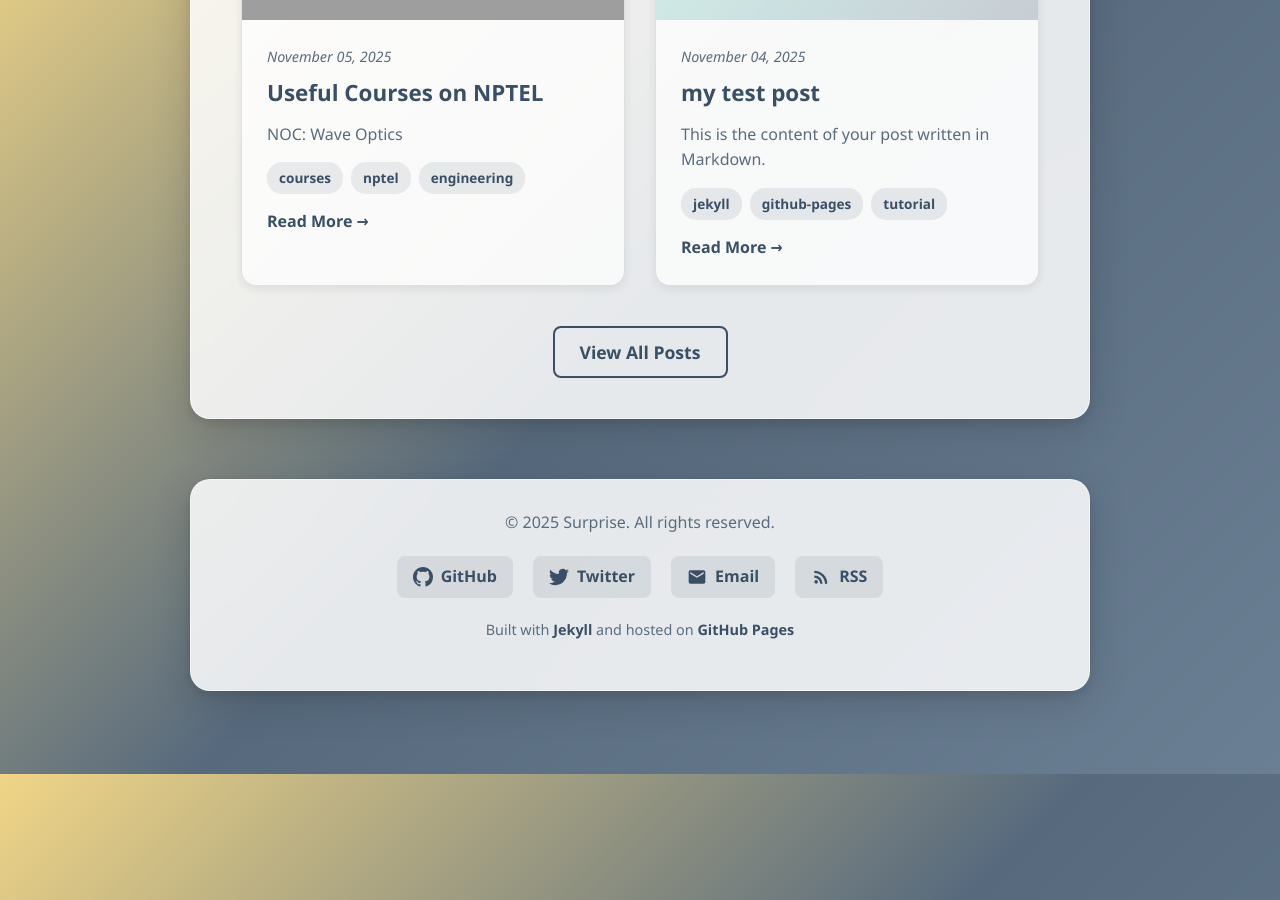
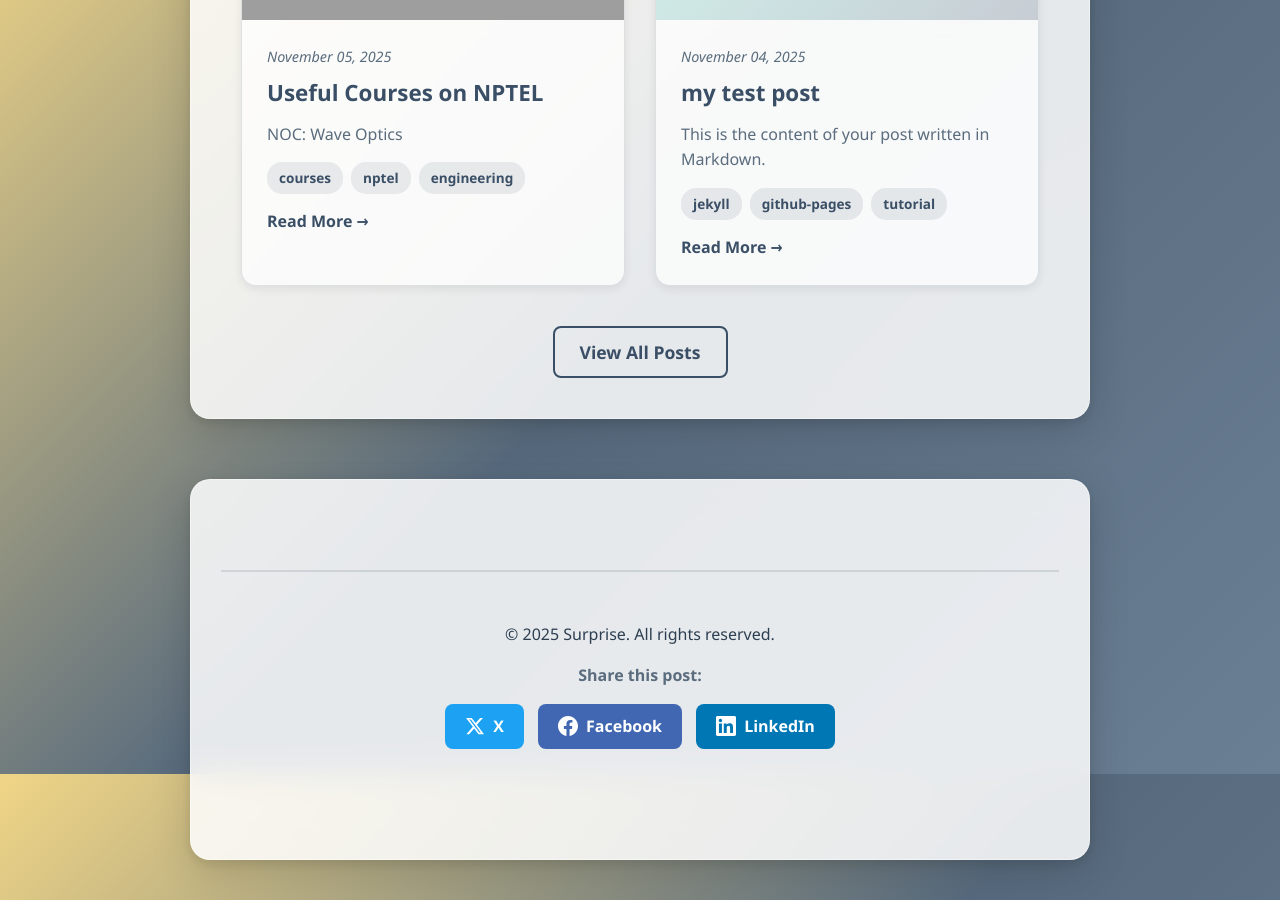
Before and after one commit to pk-628996/pk-628996.github.io, a Jekyll site: the page built from index.md, in a window 1280 px wide and 900 px high, scrolled down 1026 px. Built offline with Jekyll 4.4.1, drawn with Linux system fonts in a browser that asks for light colours; grey boxes are pictures that could not be loaded.

Commit message:
Update footer.html

```diff
--- a/_includes/footer.html
+++ b/_includes/footer.html
@@ -1,48 +1,50 @@
-<footer>
-<div class="footer-content">
+<!-- Post Footer - Share Buttons Section -->
+  <footer class="post-footer">
   <p class="copyright">
+    <div class="share-buttons">
     © {{ 'now' | date: "%Y" }} {{ site.title }}. All rights reserved.
   </p>
+    <div class="share-buttons">
+      <p>Share this post:</p>
+      <a href="https://x.com/intent/tweet?text={{ page.title | url_encode }}&url={{ site.url }}{{ site.baseurl }}{{ page.url }}"
+         target="_blank" rel="noopener" class="share-btn twitter" aria-label="Share on X">
+        <svg width="20" height="20" viewBox="0 0 24 24" fill="currentColor">
+          <path d="M18.244 2.25h3.308l-7.227 8.26 8.502 11.24H16.17l-5.214-6.817L4.99 21.75H1.68l7.73-8.835L1.254 2.25H8.08l4.713 6.231zm-1.161 17.52h1.833L7.084 4.126H5.117z"/>
+        </svg>
+        X
+      </a>
 
-  <div class="social-links">
-    {% if site.github_username %}
-    <a href="https://github.com/{{ site.github_username }}" target="_blank" rel="noopener noreferrer" aria-label="GitHub">
-      <svg width="20" height="20" viewBox="0 0 24 24" fill="currentColor">
-        <path d="M12 0C5.37 0 0 5.37 0 12c0 5.31 3.435 9.795 8.205 11.385.6.105.825-.255.825-.57 0-.285-.015-1.23-.015-2.235-3.015.555-3.795-.735-4.035-1.41-.135-.345-.72-1.41-1.23-1.695-.42-.225-1.02-.78-.015-.795.945-.015 1.62.87 1.845 1.23 1.08 1.815 2.805 1.305 3.495.99.105-.78.42-1.305.765-1.605-2.67-.3-5.46-1.335-5.46-5.925 0-1.305.465-2.385 1.23-3.225-.12-.3-.54-1.53.12-3.18 0 0 1.005-.315 3.3 1.23.96-.27 1.98-.405 3-.405s2.04.135 3 .405c2.295-1.56 3.3-1.23 3.3-1.23.66 1.65.24 2.88.12 3.18.765.84 1.23 1.905 1.23 3.225 0 4.605-2.805 5.625-5.475 5.925.435.375.81 1.095.81 2.22 0 1.605-.015 2.895-.015 3.3 0 .315.225.69.825.57A12.02 12.02 0 0024 12c0-6.63-5.37-12-12-12z"/>
-      </svg>
-      GitHub
-    </a>
-    {% endif %}
+      <a href="https://www.facebook.com/sharer/sharer.php?u={{ site.url }}{{ site.baseurl }}{{ page.url }}"
+         target="_blank" rel="noopener" class="share-btn facebook" aria-label="Share on Facebook">
+        <svg width="20" height="20" viewBox="0 0 24 24" fill="currentColor">
+          <path d="M24 12.073c0-6.627-5.373-12-12-12s-12 5.373-12 12c0 5.99 4.388 10.954 10.125 11.854v-8.385H7.078v-3.47h3.047V9.43c0-3.007 1.792-4.669 4.533-4.669 1.312 0 2.686.235 2.686.235v2.953H15.83c-1.491 0-1.956.925-1.956 1.874v2.25h3.328l-.532 3.47h-2.796v8.385C19.612 23.027 24 18.062 24 12.073z"/>
+        </svg>
+        Facebook
+      </a>
 
-    {% if site.twitter_username %}
-    <a href="https://twitter.com/{{ site.twitter_username }}" target="_blank" rel="noopener noreferrer" aria-label="Twitter">
-      <svg width="20" height="20" viewBox="0 0 24 24" fill="currentColor">
-        <path d="M23.953 4.57a10 10 0 01-2.825.775 4.958 4.958 0 002.163-2.723c-.951.555-2.005.959-3.127 1.184a4.92 4.92 0 00-8.384 4.482C7.69 8.095 4.067 6.13 1.64 3.162a4.822 4.822 0 00-.666 2.475c0 1.71.87 3.213 2.188 4.096a4.904 4.904 0 01-2.228-.616v.06a4.923 4.923 0 003.946 4.827 4.996 4.996 0 01-2.212.085 4.936 4.936 0 004.604 3.417 9.867 9.867 0 01-6.102 2.105c-.39 0-.779-.023-1.17-.067a13.995 13.995 0 007.557 2.209c9.053 0 13.998-7.496 13.998-13.985 0-.21 0-.42-.015-.63A9.935 9.935 0 0024 4.59z"/>
-      </svg>
-      Twitter
-    </a>
-    {% endif %}
+      <a href="https://www.linkedin.com/shareArticle?mini=true&url={{ site.url }}{{ site.baseurl }}{{ page.url }}&title={{ page.title | url_encode }}"
+         target="_blank" rel="noopener" class="share-btn linkedin" aria-label="Share on LinkedIn">
+        <svg width="20" height="20" viewBox="0 0 24 24" fill="currentColor">
+          <path d="M20.447 20.452h-3.554v-5.569c0-1.328-.027-3.037-1.852-3.037-1.853 0-2.136 1.445-2.136 2.939v5.667H9.351V9h3.414v1.561h.046c.477-.9 1.637-1.85 3.37-1.85 3.601 0 4.267 2.37 4.267 5.455v6.286zM5.337 7.433c-1.144 0-2.063-.926-2.063-2.065 0-1.138.92-2.063 2.063-2.063 1.14 0 2.064.925 2.064 2.063 0 1.139-.925 2.065-2.064 2.065zm1.782 13.019H3.555V9h3.564v11.452zM22.225 0H1.771C.792 0 0 .774 0 1.729v20.542C0 23.227.792 24 1.771 24h20.451C23.2 24 24 23.227 24 22.271V1.729C24 .774 23.2 0 22.222 0h.003z"/>
+        </svg>
+        LinkedIn
+      </a>
+    </div>
 
-    {% if site.email %}
-    <a href="mailto:{{ site.email }}" aria-label="Email">
-      <svg width="20" height="20" viewBox="0 0 24 24" fill="currentColor">
-        <path d="M20 4H4c-1.1 0-1.99.9-1.99 2L2 18c0 1.1.9 2 2 2h16c1.1 0 2-.9 2-2V6c0-1.1-.9-2-2-2zm0 4l-8 5-8-5V6l8 5 8-5v2z"/>
-      </svg>
-      Email
-    </a>
-    {% endif %}
+    <!-- Navigation to prev/next posts -->
+    <nav class="post-navigation">
+      {% if page.previous %}
+        <a href="{{ page.previous.url | relative_url }}" class="nav-prev">
+          <span class="nav-label">← Previous</span>
+          <span class="nav-title">{{ page.previous.title }}</span>
+        </a>
+      {% endif %}
 
-    <a href="{{ '/feed.xml' | relative_url }}" aria-label="RSS Feed">
-      <svg width="20" height="20" viewBox="0 0 24 24" fill="currentColor">
-        <path d="M6.18 15.64a2.18 2.18 0 0 1 2.18 2.18C8.36 19 7.38 20 6.18 20C5 20 4 19 4 17.82a2.18 2.18 0 0 1 2.18-2.18M4 4.44A15.56 15.56 0 0 1 19.56 20h-2.83A12.73 12.73 0 0 0 4 7.27V4.44m0 5.66a9.9 9.9 0 0 1 9.9 9.9h-2.83A7.07 7.07 0 0 0 4 12.93V10.1z"/>
-      </svg>
-      RSS
-    </a>
-  </div>
-
-  <p class="footer-note">
-    Built with <a href="https://jekyllrb.com/" target="_blank" rel="noopener">Jekyll</a>
-    and hosted on <a href="https://pages.github.com/" target="_blank" rel="noopener">GitHub Pages</a>
-  </p>
-</div>
-</footer>
+      {% if page.next %}
+        <a href="{{ page.next.url | relative_url }}" class="nav-next">
+          <span class="nav-label">Next →</span>
+          <span class="nav-title">{{ page.next.title }}</span>
+        </a>
+      {% endif %}
+    </nav>
+  </footer>
```
